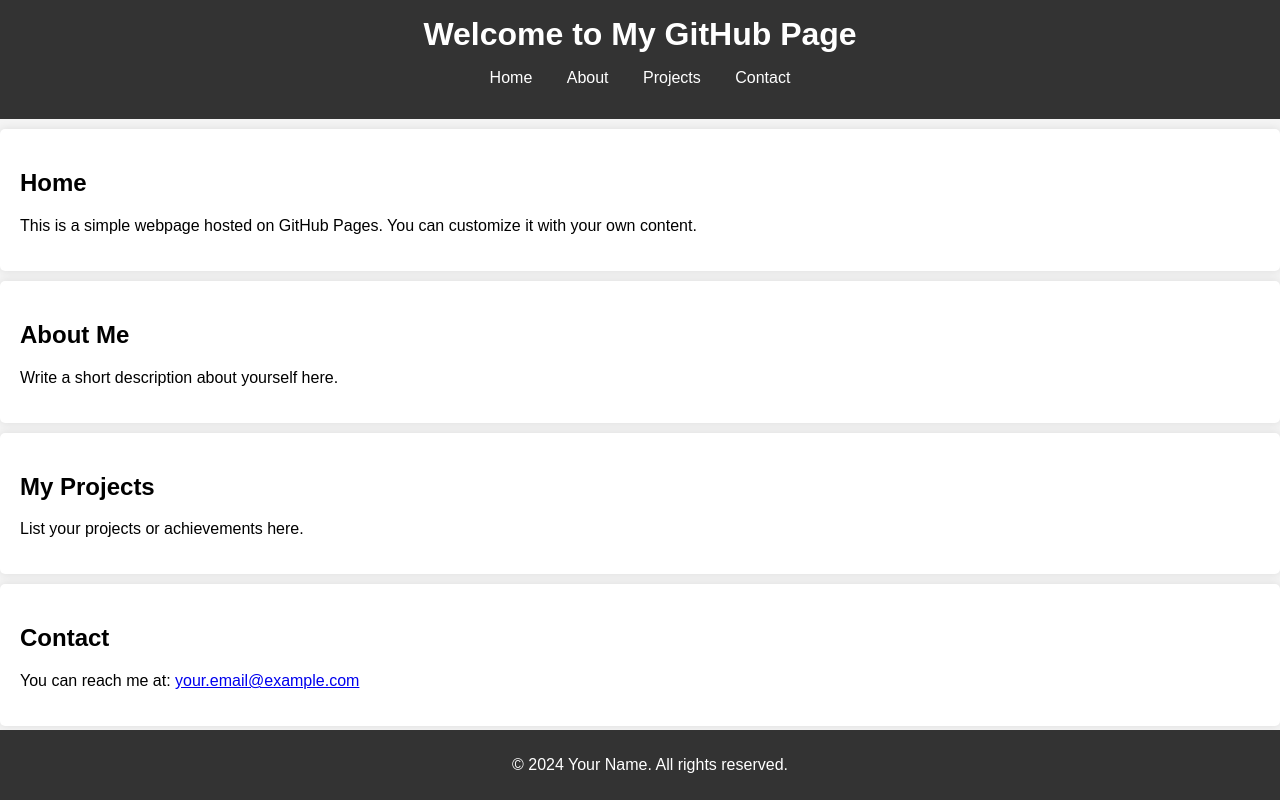
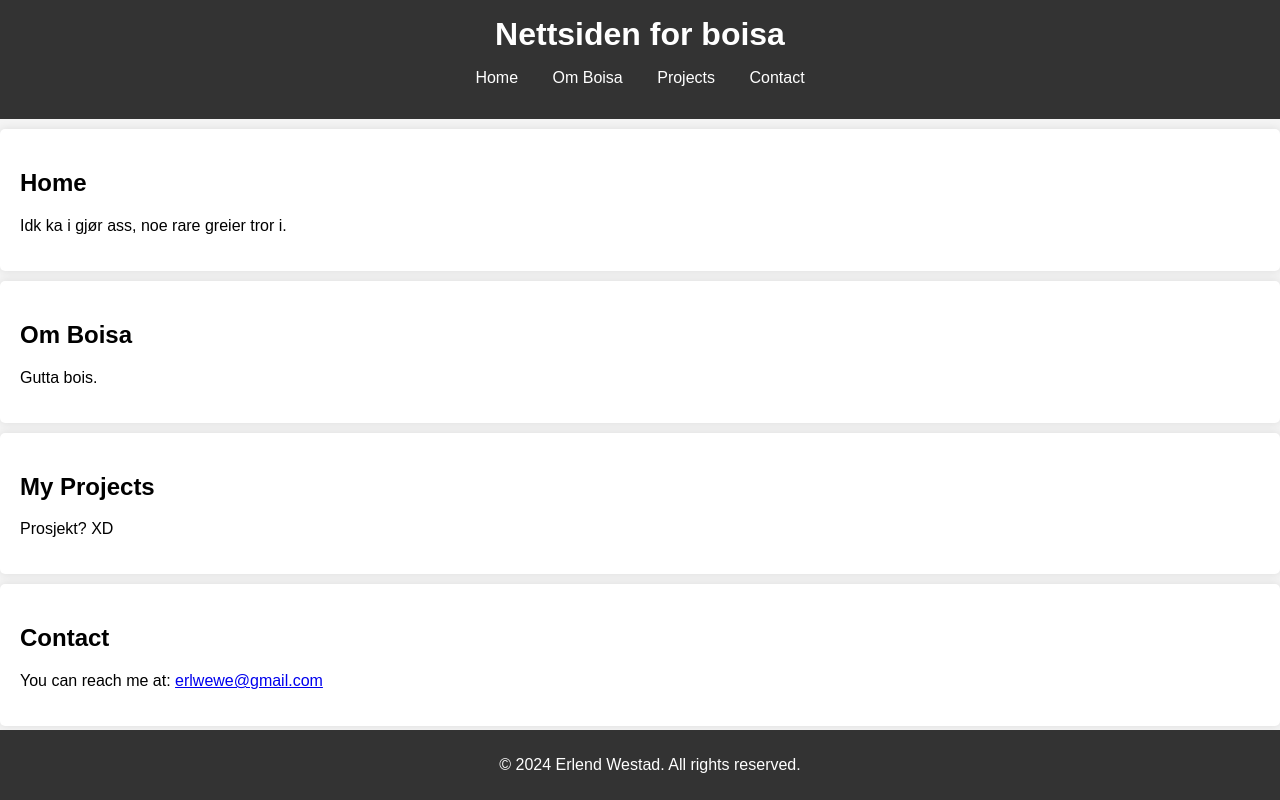
Before and after one commit to TheFaze97/TheFaze97.github.io, a plain HTML site: page index.html in a window 1280 px wide. Drawn offline with Linux system fonts and the light colour scheme.

Commit message:
Update index.html

```diff
--- a/index.html
+++ b/index.html
@@ -3,16 +3,16 @@
 <head>
     <meta charset="UTF-8">
     <meta name="viewport" content="width=device-width, initial-scale=1.0">
-    <title>My Simple GitHub Page</title>
+    <title>The Bois</title>
     <link rel="stylesheet" href="styles.css">
 </head>
 <body>
     <header>
-        <h1>Welcome to My GitHub Page</h1>
+        <h1>Nettsiden for boisa</h1>
         <nav>
             <ul>
                 <li><a href="#home">Home</a></li>
-                <li><a href="#about">About</a></li>
+                <li><a href="#about">Om Boisa</a></li>
                 <li><a href="#projects">Projects</a></li>
                 <li><a href="#contact">Contact</a></li>
             </ul>
@@ -21,26 +21,26 @@
 
     <section id="home">
         <h2>Home</h2>
-        <p>This is a simple webpage hosted on GitHub Pages. You can customize it with your own content.</p>
+        <p>Idk ka i gjør ass, noe rare greier tror i.</p>
     </section>
 
     <section id="about">
-        <h2>About Me</h2>
-        <p>Write a short description about yourself here.</p>
+        <h2>Om Boisa</h2>
+        <p>Gutta bois.</p>
     </section>
 
     <section id="projects">
         <h2>My Projects</h2>
-        <p>List your projects or achievements here.</p>
+        <p>Prosjekt? XD</p>
     </section>
 
     <section id="contact">
         <h2>Contact</h2>
-        <p>You can reach me at: <a href="mailto:your.email@example.com">your.email@example.com</a></p>
+        <p>You can reach me at: <a href="mailto:your.email@example.com">erlwewe@gmail.com</a></p>
     </section>
 
     <footer>
-        <p>&copy; 2024 Your Name. All rights reserved.</p>
+        <p>&copy; 2024 Erlend Westad. All rights reserved.</p>
     </footer>
 </body>
 </html>
```
